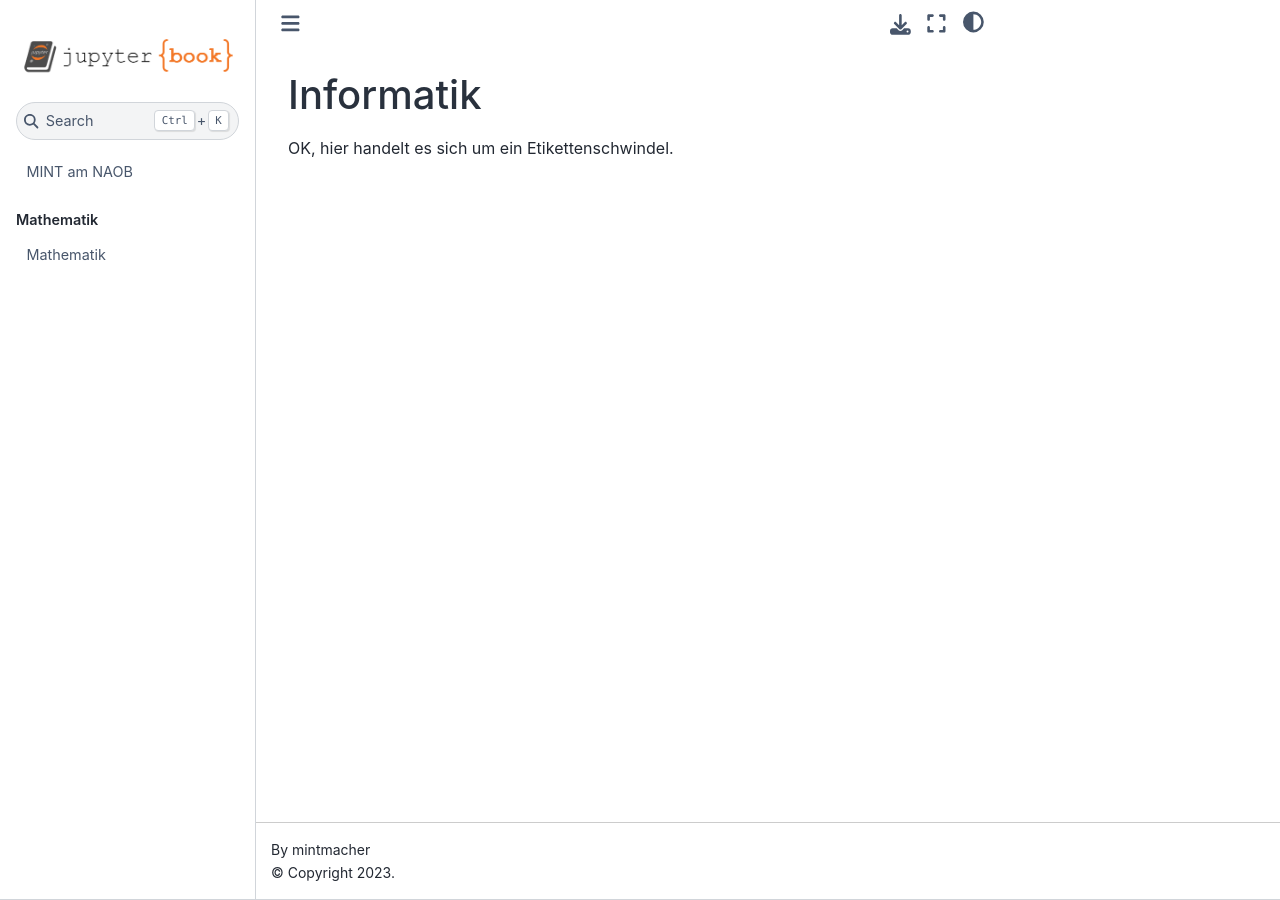
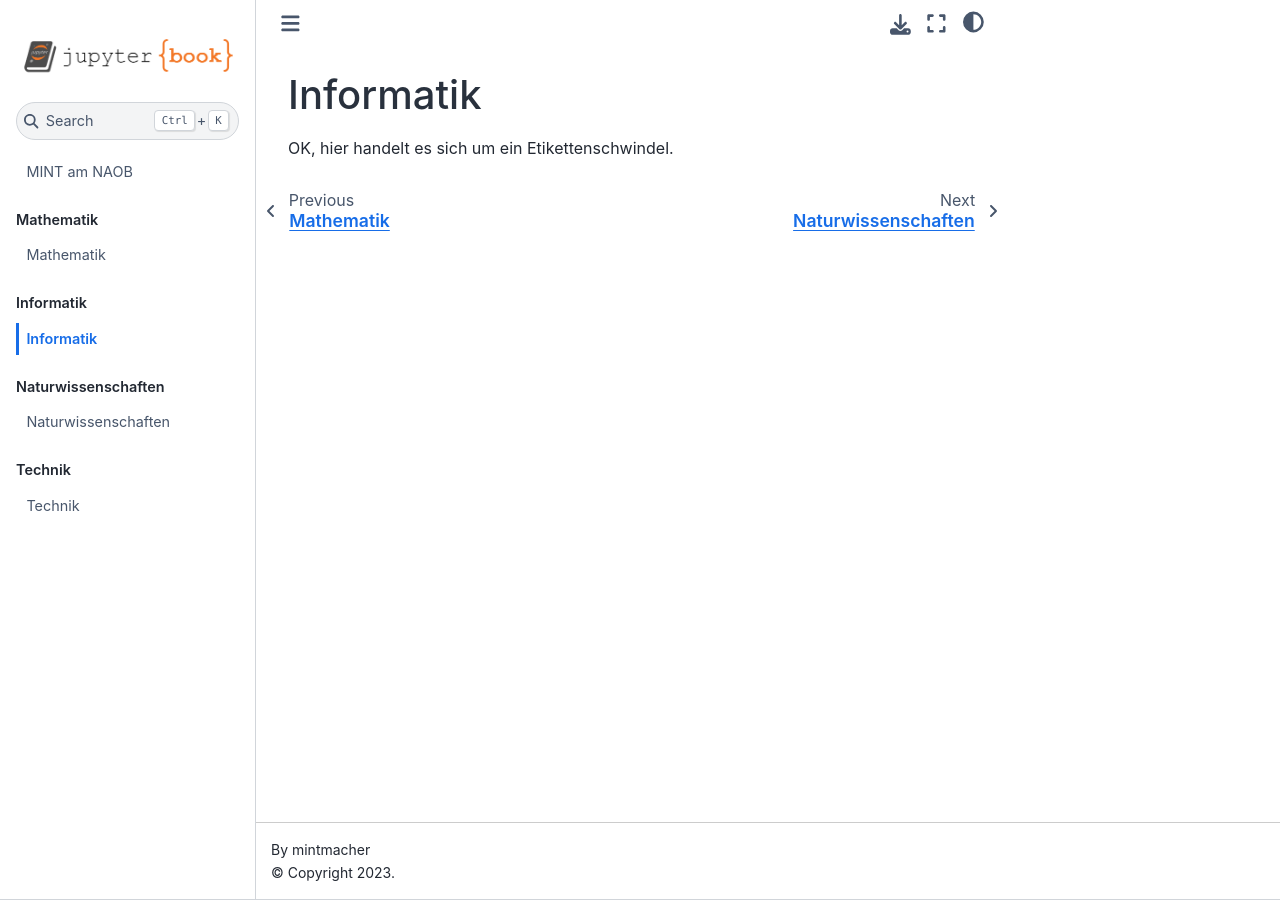
Before and after one commit to mintmacher/mintbox.cc, a Jupyter Book: the page built from i/informatik.md, in a window 1280 px wide. Built offline with Jupyter Book 1.0.4 settings and Sphinx 7.4.7 and the Sphinx Book theme 1.1.4, drawn with Linux system fonts in a browser that asks for light colours.

Commit message:
Update _toc.yml

```diff
--- a/_toc.yml
+++ b/_toc.yml
@@ -7,3 +7,15 @@ parts:
   - caption: Mathematik
     chapters:
       - file: m/mathematik
+  - caption: Informatik
+    chapters:
+      - file: i/informatik
+  - caption: Naturwissenschaften
+    chapters:
+      - file: n/naturwissenschaften
+  - caption: Technik
+    chapters:
+      - file: t/technik
+#  - caption: Formelsammlung
+#    chapters:
+#      - file: f/formelsammlung
```
